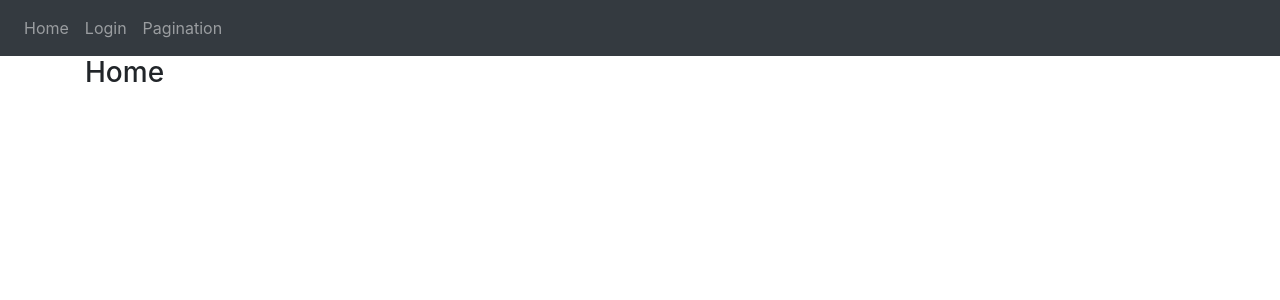
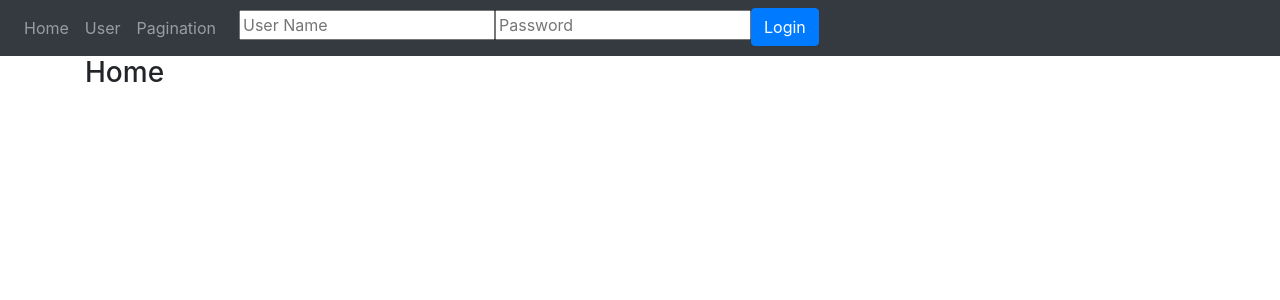
Before and after one commit to MeteoricSnax/Ca3FrontEnd, a React (Create React App) app: page / in a window 1280 px wide. Shown: the top 300 px of the page. Built offline with nearby package versions, Linux system fonts and the light colour scheme; what react-bootstrap-table2-filter would draw is missing.

Commit message:
login and routing updated

```diff
--- a/src/App.js
+++ b/src/App.js
@@ -1,5 +1,9 @@
 import React, { Component } from "react"
 import facade from "./apiFacade";
+import { BrowserRouter as Router, Route, Link, Switch } from "react-router-dom";
+import AppClientPagination from './AppClientPagination.js';
+//import Header from './Header.js';
+
 class LogIn extends Component {
   constructor(props) {
     super(props);
@@ -15,11 +19,10 @@ class LogIn extends Component {
   render() {
     return (
       <div className="container">
-        <h2>Login</h2>
         <form onSubmit={this.login} onChange={this.onChange} >
           <input placeholder="User Name" id="username" />
           <input placeholder="Password" id="password" />
-          <button>Login</button>
+          <button className="btn btn-primary">Login</button>
         </form>
       </div>
     )
@@ -42,6 +45,33 @@ class LoggedIn extends Component {
     )
   }
 }
+const Home = () => <div className="container"><h3>Home</h3></div>;
+
+class Header extends Component {
+  constructor(props) {
+    super(props);
+  }
+  render(){
+    return(
+    <nav className="navbar navbar-expand-sm bg-dark navbar-dark">
+        <ul className="navbar-nav">
+            <li className="nav-item">
+                <Link className="nav-link" to="/">Home</Link>
+            </li>
+            <li className="nav-item">
+                <Link className="nav-link" to="/user">User</Link>
+            </li>
+            <li className="nav-item">
+                <Link className="nav-link" to="/pagination">Pagination</Link>
+            </li>
+            <li className="nav-item">
+                {!this.props.loggedIn ? (<LogIn login={this.props.login} />) :
+                 (<div><button onClick={this.props.logout} className="btn btn-primary">Logout</button></div>)}
+            </li>
+        </ul>
+    </nav>);
+    }
+}
 class App extends Component {
   constructor(props) {
     super(props);
@@ -55,15 +85,21 @@ class App extends Component {
     facade.login(user, pass)
       .then(res => this.setState({ loggedIn: true }));
   }
+  componentDidMount(){
+    this.setState({
+      loggedIn: facade.loggedIn()
+    });
+  }
   render() {
     return (
+      <Router>
       <div>
-        {!this.state.loggedIn ? (<LogIn login={this.login} />) :
-          (<div>
-            <LoggedIn />
-            <button onClick={this.logout}>Logout</button>
-          </div>)}
+          <Header loggedIn={this.state.loggedIn} logout={this.logout} login={this.login}/>
+          <Route exact path="/" component={Home} />
+          <Route exact path="/user" component={LoggedIn} />
+          <Route exact path="/pagination" component={AppClientPagination} />
       </div>
+    </Router>
     )
   }
 }
--- a/src/AppClientPagination.js
+++ b/src/AppClientPagination.js
@@ -3,6 +3,7 @@ import '../node_modules/react-bootstrap-table-next/dist/react-bootstrap-table2.m
 import BootstrapTable from 'react-bootstrap-table-next';
 import paginationFactory from 'react-bootstrap-table2-paginator';
 import filterFactory, { textFilter } from 'react-bootstrap-table2-filter';
+import facade from './apiFacade';
 
 const columns = [{
     dataField: 'name',
@@ -33,8 +34,7 @@ class AppClientPagination extends Component {
     async componentDidMount() {
         console.time("fetching");
         this.setState({ msg: "Loading..." });
-        const persons = await
-            fetch("http://localhost:8084/jwtbackend/api/person").then(res => res.json());
+        const persons = await facade.fetchTableData();
         console.timeEnd("fetching");
         console.time("rendering");
         this.setState({ persons, msg: "" });
--- a/src/AppRouter.js
+++ /dev/null
@@ -1,33 +0,0 @@
-import React, { Component } from 'react';
-import { BrowserRouter as Router, Route, Link, Switch } from "react-router-dom";
-import App from './App.js';
-import AppClientPagination from './AppClientPagination.js';
-
-const AppRouter = () => (
-    <Router>
-        <div>
-            <Header />
-            <Route exact path="/" component={Home} />
-            <Route exact path="/app" component={App} />
-            <Route exact path="/pagination" component={AppClientPagination} />
-        </div>
-    </Router>
-);
-const Home = () => <div className="container"><h3>Home</h3></div>;
-const Header = () => (
-    <nav className="navbar navbar-expand-sm bg-dark navbar-dark">
-        <ul className="navbar-nav">
-            <li className="nav-item">
-                <Link className="nav-link" to="/">Home</Link>
-            </li>
-            <li className="nav-item">
-                <Link className="nav-link" to="/app">Login</Link>
-            </li>
-            <li className="nav-item">
-                <Link className="nav-link" to="/pagination">Pagination</Link>
-            </li>
-        </ul>
-    </nav>
-);
-
-export default AppRouter;
--- /dev/null
+++ b/src/Header.js
@@ -0,0 +1,31 @@
+import React, { Component } from "react"
+import { BrowserRouter as Router, Route, Link, Switch } from "react-router-dom";
+import App from './App.js';
+/*
+class Header extends Component {
+    constructor(props) {
+      super(props);
+    }
+    render(){
+      return(
+      <nav className="navbar navbar-expand-sm bg-dark navbar-dark">
+          <ul className="navbar-nav">
+              <li className="nav-item">
+                  <Link className="nav-link" to="/">Home</Link>
+              </li>
+              <li className="nav-item">
+                  <Link className="nav-link" to="/user">User</Link>
+              </li>
+              <li className="nav-item">
+                  <Link className="nav-link" to="/pagination">Pagination</Link>
+              </li>
+              <li className="nav-item">
+                  {!this.props.loggedIn ? (<LogIn login={this.props.login} />) :
+                   (<div><button onClick={this.props.logout}>Logout</button></div>)}
+              </li>
+          </ul>
+      </nav>);
+      }
+  }
+
+  export default Header;*/
--- a/src/apiFacade.js
+++ b/src/apiFacade.js
@@ -47,6 +47,10 @@ class ApiFacade {
         const options = this.makeOptions("GET", true); //True add's the token
         return fetch(URL + "/api/info/user", options).then(handleHttpErrors);
     }
+    fetchTableData = () => {
+        const options = this.makeOptions("GET", true);
+        return fetch(URL + "/api/person", options).then(handleHttpErrors);
+    }
 }
 const facade = new ApiFacade();
 export default facade;
--- a/src/index.js
+++ b/src/index.js
@@ -2,9 +2,9 @@ import React from 'react';
 import ReactDOM from 'react-dom';
 import * as serviceWorker from './serviceWorker';
 import '../node_modules/bootstrap/dist/css/bootstrap.min.css';
-import AppRouter from './AppRouter.js';
+import App from './App.js';
 
-ReactDOM.render(<AppRouter />, document.getElementById('root'));
+ReactDOM.render(<App />, document.getElementById('root'));
 
 // If you want your app to work offline and load faster, you can change
 // unregister() to register() below. Note this comes with some pitfalls.
```
